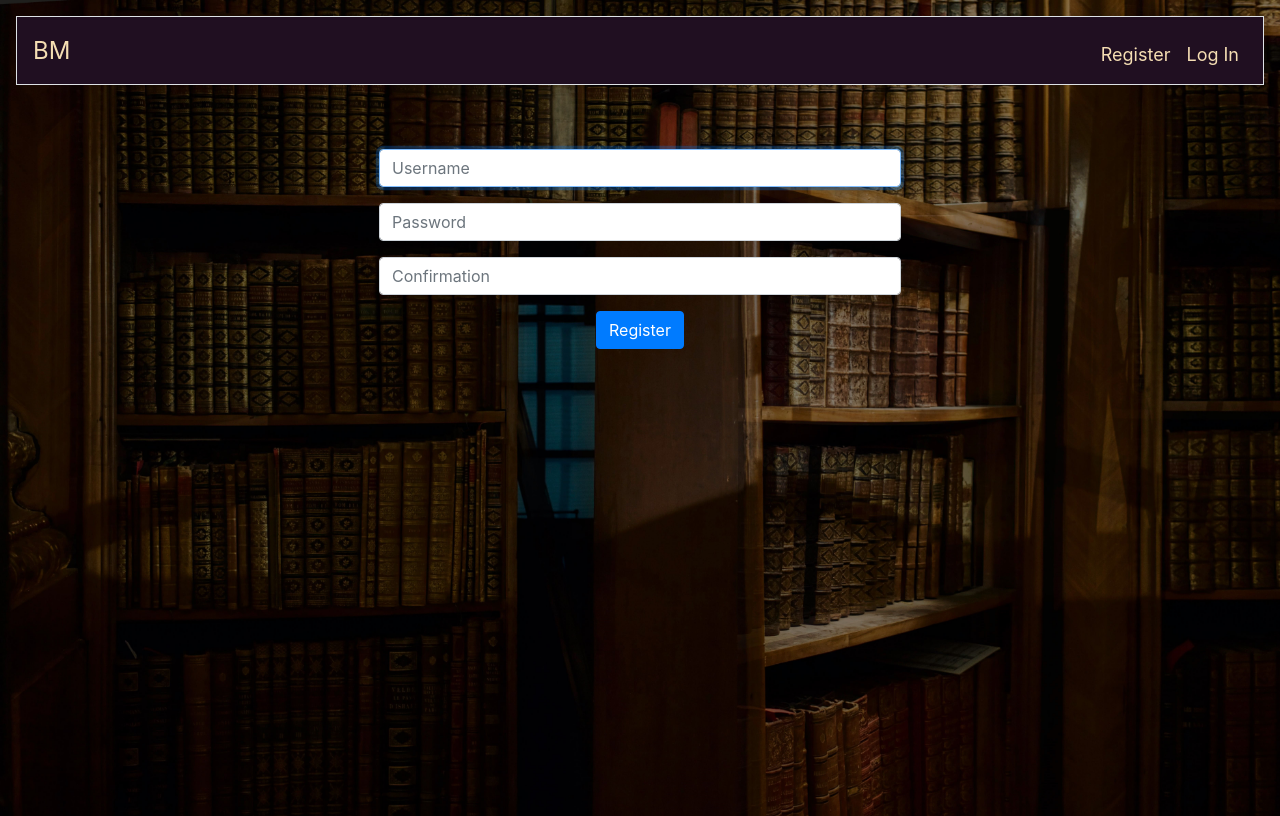
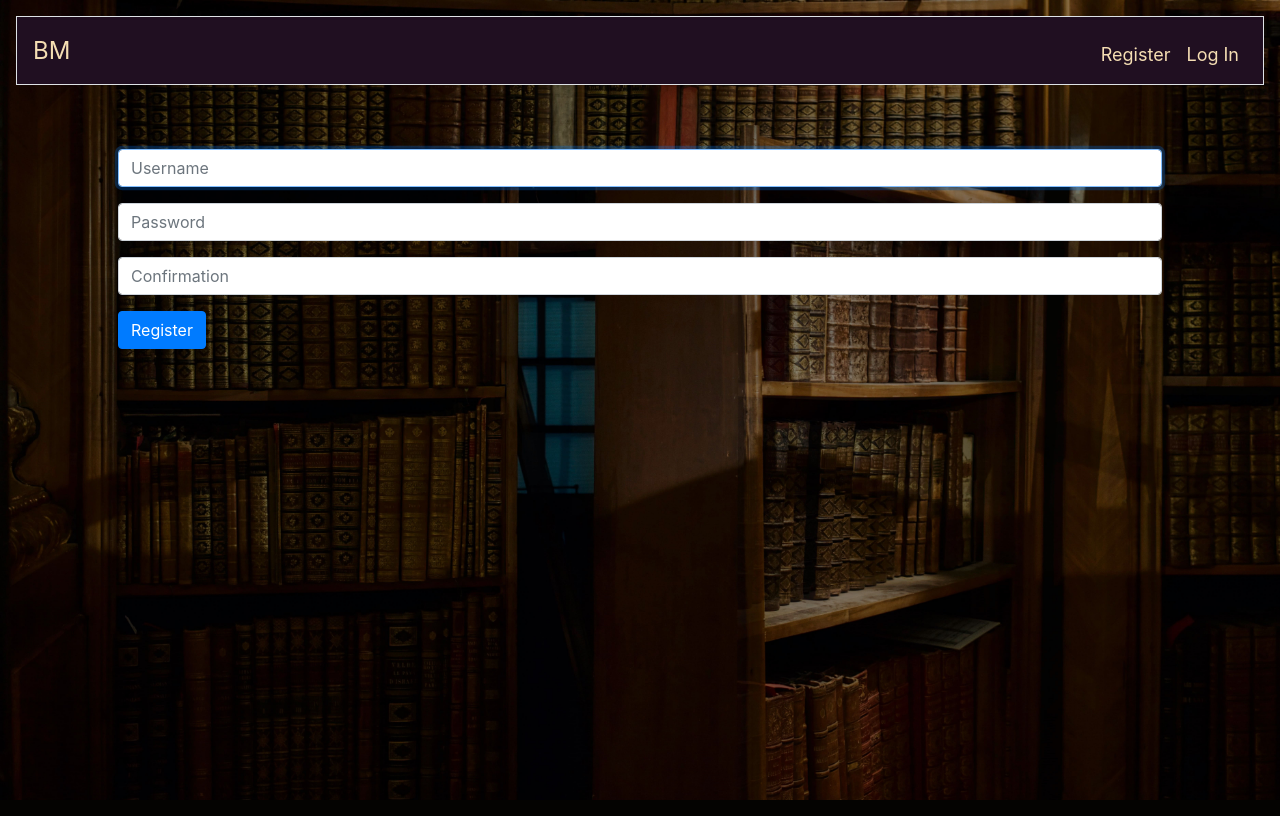
Before and after one commit to alfiomartini/cs50Final, a Flask app: page /register in a window 1280 px wide. Run offline with Flask 2, Linux system fonts and the light colour scheme; some libraries are stand-ins or nearby versions.

Commit message:
Using bootstrap default width for forms

```diff
--- a/static/styles.css
+++ b/static/styles.css
@@ -11,7 +11,6 @@ body{
     background-position: center center;
     background-size: cover;
     background-attachment: fixed;
-    height: 100vh;
 }
 
 /* Navbar */
@@ -87,29 +86,16 @@ main
     overflow-x: auto;
 }
 
-main img
+/* main img
 {
-    /* constrain images on small screens */
     max-width: 100%;
 }
+*/
+
 
 
 /* Forms */
 
-form {
-    text-align: center;
-}
-
-main .form-control
-{
-    /* center form controls */
-    display: inline-block;
-
-    /* override Bootstrap's 100% width for form controls */
-    width: 50%;
-
-    /* center contents */
-}
 
 .form-group select{
     background-color:#200f21 !important;
```
